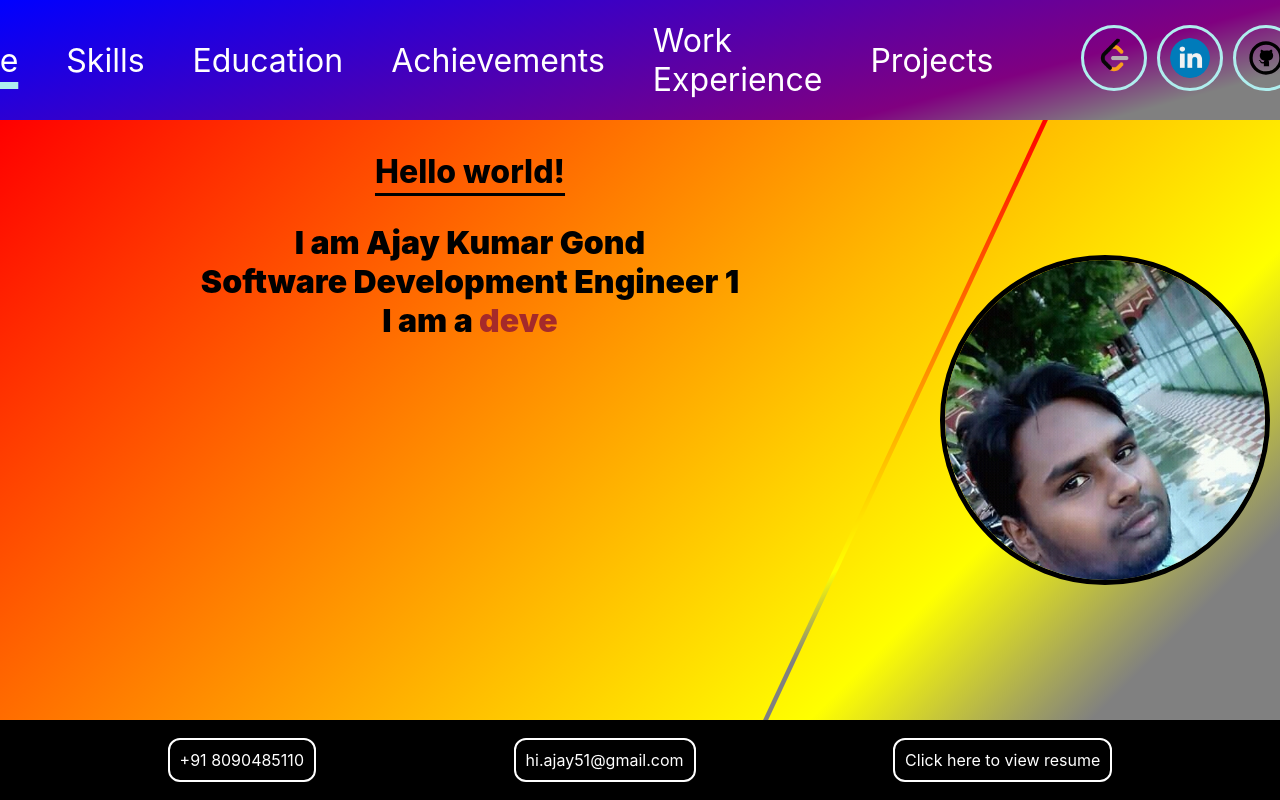
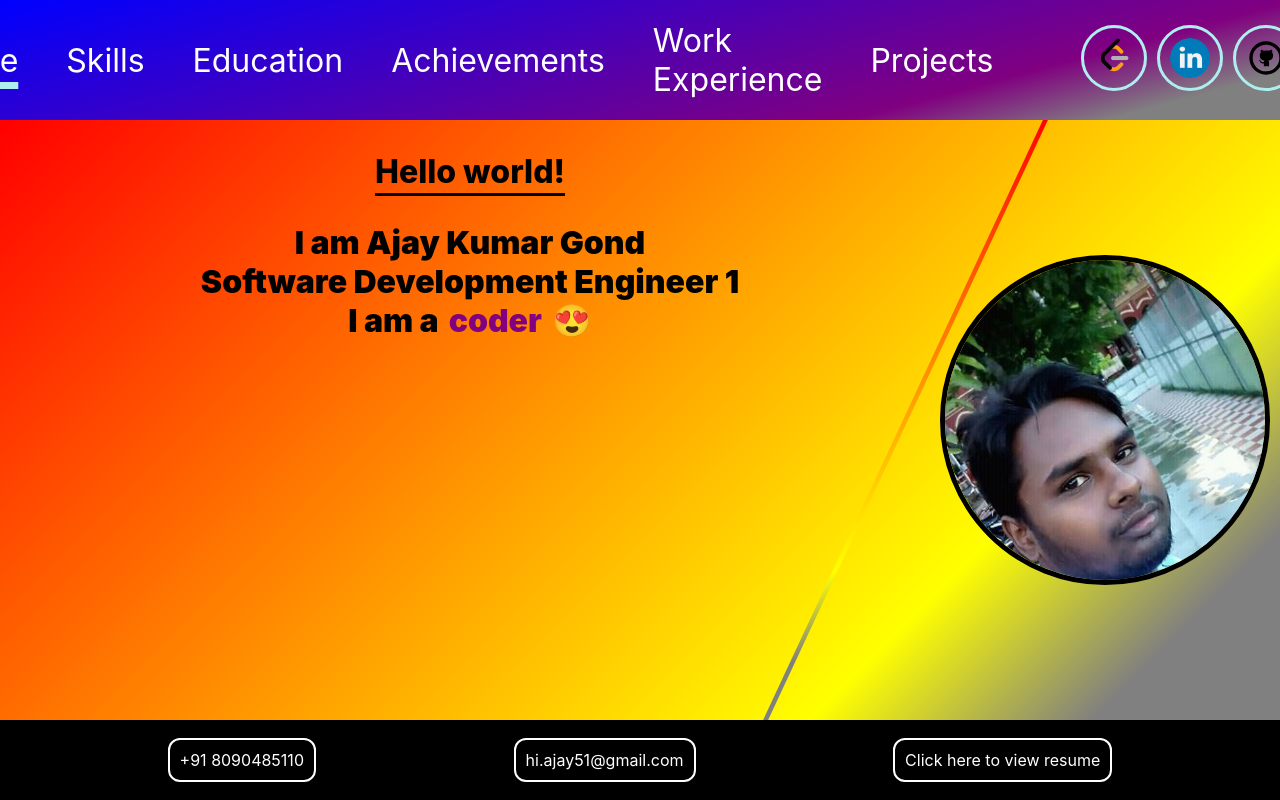
Before and after one commit to ajayg51/ajayg51-portfolio, a React (Create React App) app: page / in a window 1280 px wide. Shown: the top 800 px of the page. Built offline with nearby package versions, Linux system fonts and the light colour scheme.

Commit message:
about me section dynamic typing text done

```diff
--- a/src/components/content/left_pane/LeftPane.jsx
+++ b/src/components/content/left_pane/LeftPane.jsx
@@ -37,8 +37,8 @@ const LeftPane = () => {
     setIdx(idx);
   }, [idx]);
 
-  console.log("idx");
-  console.log(idx);
+  console.log("header-link-idx : "+idx);
+
 
   content = GetContent(idx);
 
--- a/src/components/content/left_pane/about_me/about_me.css
+++ b/src/components/content/left_pane/about_me/about_me.css
@@ -23,16 +23,8 @@
     margin: 0 2rem;
     font-size: 2rem;
     font-weight: 900;
+}
 
-    .coder {
-        color: brown;
-    }
-
-    .developer {
-        color: green;
-    }
-
-    .singer {
-        color: aqua;
-    }
+.me-span-text{
+    margin: 10px;
 }
--- a/src/components/content/left_pane/about_me/about_me.jsx
+++ b/src/components/content/left_pane/about_me/about_me.jsx
@@ -2,86 +2,130 @@ import { useEffect, useState } from "react";
 import LeftPaneContent from "../left_pane_content";
 import "./about_me.css";
 
-const GetMeAsWellText = (index) => {
-  let text;
-
+const getText = index => {
   switch (index) {
     case 0:
-      text = LeftPaneContent.aboutMe.meAsWell.coder;
-      break;
+      return LeftPaneContent.aboutMe.meAsWell.coder;
+
 
     case 1:
-      text = LeftPaneContent.aboutMe.meAsWell.developer;
-      break;
+      return LeftPaneContent.aboutMe.meAsWell.developer;
+
 
     case 2:
-      text = LeftPaneContent.aboutMe.meAsWell.singer;
-      break;
+      return LeftPaneContent.aboutMe.meAsWell.singer;
+
   }
+}
 
-  const [textIdx, setTextIdx] = useState(0);
+const getTextColor = index => {
+  switch (index) {
+    case 0:
+      return "purple";
+
+
+    case 1:
+      return "green";
+
+
+    case 2:
+      return "lime";
+
+  }
+}
+
+
+const MeAsWell = () => {
+
+  const [text, setText] = useState("");
+  const [textColor, setTextColor] = useState("black");
   const [outText, setOutText] = useState("");
+
+  const [textIdx, setTextIdx] = useState(-1);
 
 
   useEffect(() => {
+
     let interval = setInterval(
 
       () => {
         setOutText(
           (prevText) => {
-            const prevTextLen = prevText.length;
+            let prevTextLen = 0, textLen = 0;
 
-            console.log(prevText+" : "+text +" : "+text[prevTextLen]);
+            if (prevText !== undefined) {
 
-            if (prevTextLen > text.length-1) {
-              console.log(text + " " + text.length);
-              return "";
+              prevTextLen = prevText.length;
             }
 
-            return prevText += text[prevTextLen];
+            if (text != undefined) {
+              textLen = text.length;
+            }
+
+            if (textIdx === -1) {
+
+              setText(() => {
+
+                prevText = getText(textIdx);
+                return prevText;
+
+              });
+
+              setTextColor(() => {
+
+                return getTextColor(textIdx);
+
+              });
+
+              setTextIdx(prevIdx => {
+                prevIdx++;
+                return prevIdx % 3;
+              });
+
+            } else if (prevTextLen > textLen - 1) {
+
+
+              setText(() => {
+                return getText(textIdx);
+              });
+
+              setTextColor(() => {
+                return getTextColor(textIdx);
+              });
+
+              setTextIdx(prevIdx => {
+                prevIdx++;
+                return prevIdx % 3;
+              });
+
+              return "";
+
+            }
+
+            if (text[prevTextLen] !== undefined) {
+              return prevText += text[prevTextLen];
+            }
+            return prevText;
+
           }
         );
-      }, 100);
+      }, 180);
 
     return () => clearInterval(interval);
 
   }, [outText]);
 
-  // console.log(outText);
 
-  return <span className="coder">{outText}</span>;
-  // (<>
+  return <p className="me-as-well">I am a
+    <span className="me-span-text" style={{ color: textColor }}>
+      {outText}
+    </span>
+    <span>
+      &#x1F60D;
+    </span>
+  </p>;
 
-  //   <span className="developer">
 
-  //   </span>
-  //   <span className="singer">
-
-  //   </span>
-  // </>);
-};
-
-const MeAsWell = () => {
-  const [index, setIndex] = useState(0);
-
-  useEffect(() => {
-    let interval = setInterval(
-
-      () => {
-        setIndex((prevIndex) => {
-          if (prevIndex == 2) {
-            return 0;
-          }
-          return prevIndex + 1;
-        });
-
-      }, 3000);
-
-    return () => clearInterval(interval);
-
-  }, [index]);
-
-  return <p className="me-as-well">I am a {GetMeAsWellText(index)}</p>;
 };
 
 const AboutMe = () => {
--- a/src/components/header/Header.jsx
+++ b/src/components/header/Header.jsx
@@ -42,6 +42,8 @@ const HeaderLinks = ({ linkClassName, linkUnderlineClassName }) => {
     });
   };
 
+  const headerLinkListLen = headerLinks.length;
+
   let headerLinkList = headerLinks.map((item, index) => (
     <span
       key={index}
@@ -58,18 +60,18 @@ const HeaderLinks = ({ linkClassName, linkUnderlineClassName }) => {
 
   headerLinkList.push(
     <ul className="profile-links">
-      <li>
-        <a  href={ProfileLinks.leetcode} target="leetcode">
+      <li key={headerLinkList}>
+        <a href={ProfileLinks.leetcode} target="leetcode">
           <img className="links" src={Assets.leetcodeLogo} alt="leetcodeLogo" />
         </a>
       </li>
-      <li>
-        <a  href={ProfileLinks.linkedin} target="linkedin">
+      <li key={headerLinkList + 1}>
+        <a href={ProfileLinks.linkedin} target="linkedin">
           <img className="links" src={Assets.linkedinLogo} alt="linkedinLogo" />
         </a>
       </li>
-      <li>
-        <a  href={ProfileLinks.github} target="github">
+      <li key={headerLinkList + 2}>
+        <a href={ProfileLinks.github} target="github">
           <img className="links" src={Assets.githubLogo} alt="githubLogo" />
         </a>
       </li>
```
